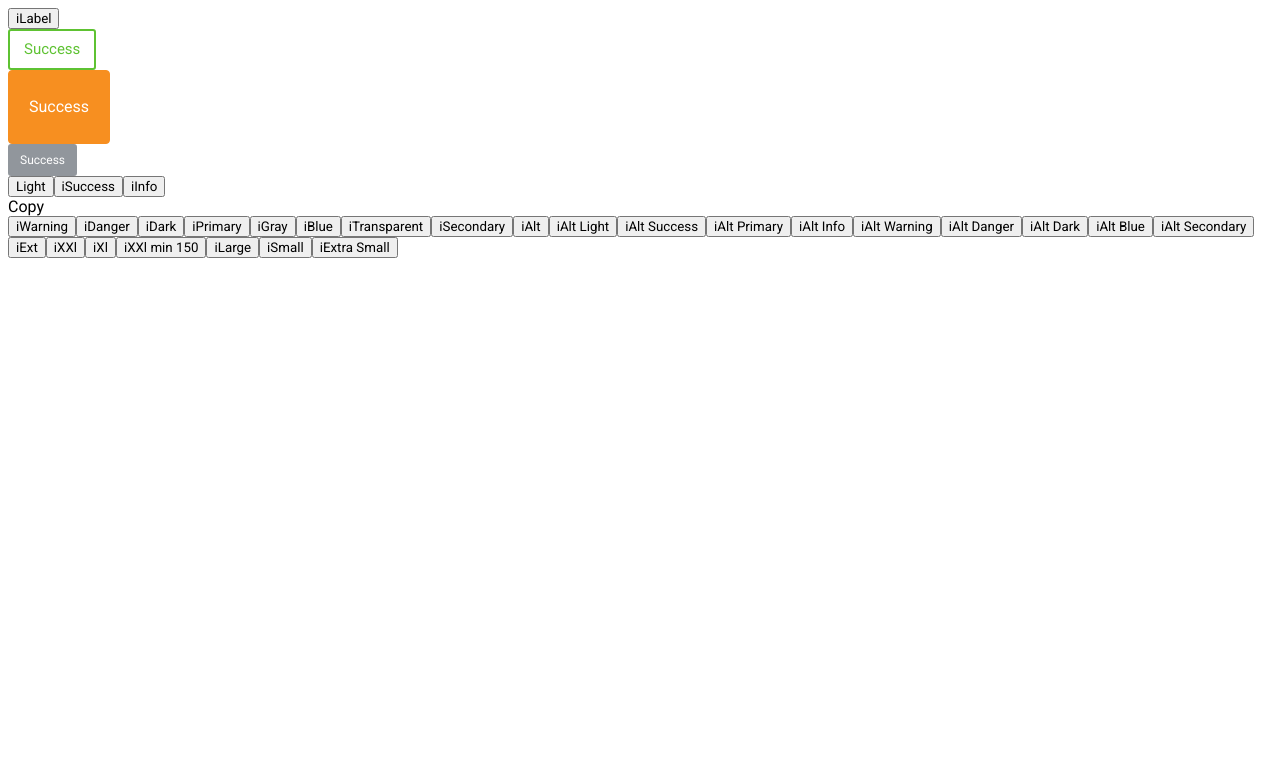
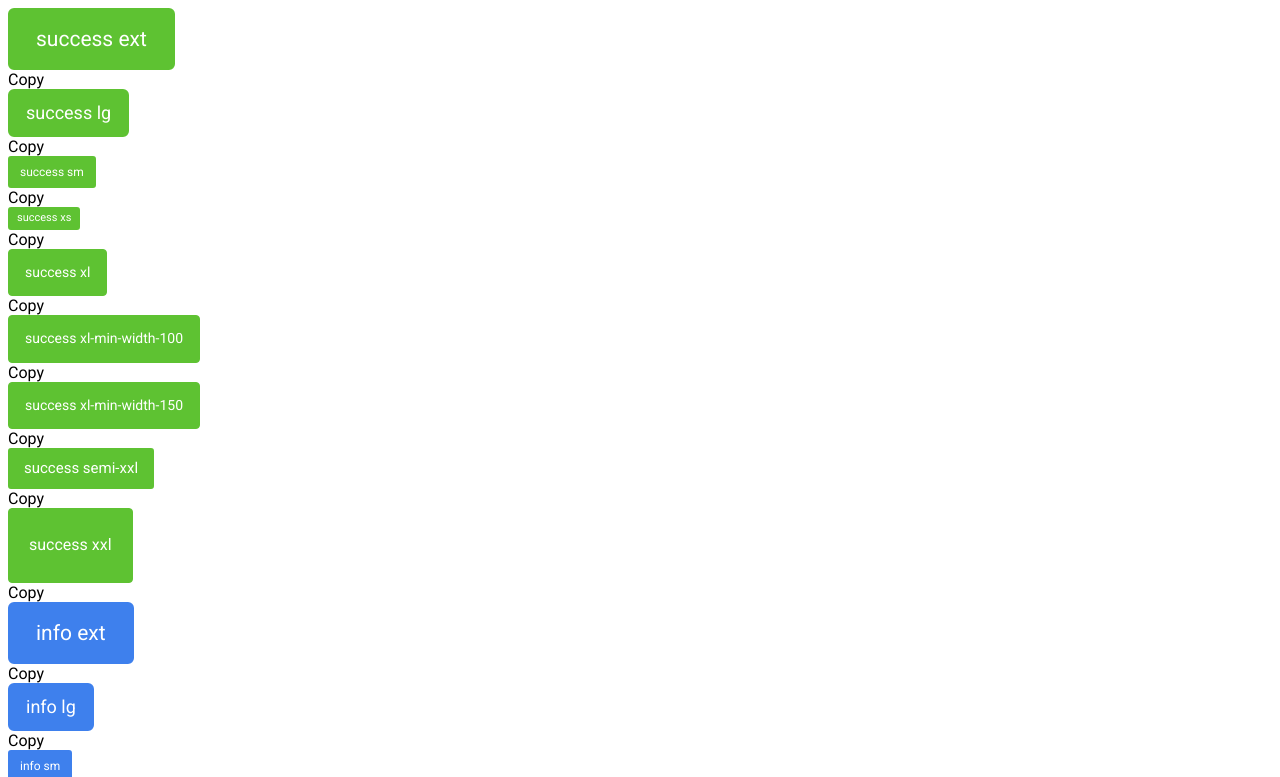
Before and after one commit to anna7461/learning-area, an Angular app: page / in a window 1280 px wide. Shown: the top 777 px of the page. Built offline with nearby package versions, Linux system fonts and the light colour scheme.

Commit message:
2 files modified

```diff
--- a/src/app/app.component.html
+++ b/src/app/app.component.html
@@ -1,153 +1,29 @@
-<button class="mbz-btn">
-  <span class="mbz-icon">i</span>
-  <span>Label</span>
-</button>
+<ng-container *ngFor="let type of types; let i = index">
+  <ng-container *ngFor="let size of sizes; let i = index">
+    <div>
+      <app-button
+        id="buttonElement{{ i }}"
+        label="{{ type }} {{ size }}"
+        type="{{ type }}"
+        size="{{ size }}"
+      ></app-button>
+    </div>
+    <div (click)="copyText(type, size)" class="copy">Copy</div>
+    <div *ngIf="fallback" class="fallback-success">Copied</div>
+  </ng-container>
+</ng-container>
 
-<app-button [label]="'Success'" type="success" outline></app-button>
+<ng-container *ngFor="let type of types; let i = index">
+  <ng-container *ngFor="let size of sizes; let i = index">
+    <app-button
+      #buttonElement
+      label="{{ type }} {{ size }}"
+      type="{{ type }}"
+      size="{{ size }}"
+      outline
+    ></app-button>
 
-<app-button [label]="'Success'" type="primary" size="xxl"></app-button>
-
-<app-button [label]="'Success'" type="secondary" size="sm"></app-button>
-
-<button class="mbz-btn mbz-btn-light">
-  <!-- <span class="mbz-icon"></span> -->
-  <span>Light</span>
-</button>
-
-<button class="mbz-btn mbz-btn-success">
-  <span class="mbz-icon">i</span>
-  <span class="asd">Success</span>
-</button>
-
-<button #buttonElement class="mbz-btn mbz-btn-info">
-  <span class="mbz-icon">i</span>
-  <span class="aaa">Info</span>
-</button>
-
-<div (click)="handleClick()" class="copy">Copy</div>
-<div *ngIf="fallback" class="fallback-success">Copied</div>
-
-<button class="mbz-btn mbz-btn-warning">
-  <span class="mbz-icon">i</span>
-  <span>Warning</span>
-</button>
-
-<button class="mbz-btn mbz-btn-danger">
-  <span class="mbz-icon">i</span>
-  <span>Danger</span>
-</button>
-
-<button class="mbz-btn mbz-btn-dark">
-  <span class="mbz-icon">i</span>
-  <span>Dark</span>
-</button>
-
-<button class="mbz-btn mbz-btn-primary">
-  <span class="mbz-icon">i</span>
-  <span>Primary</span>
-</button>
-
-<button class="mbz-btn mbz-btn-gray">
-  <span class="mbz-icon">i</span>
-  <span>Gray</span>
-</button>
-
-<button class="mbz-btn mbz-btn-blue">
-  <span class="mbz-icon">i</span>
-  <span>Blue</span>
-</button>
-
-<button class="mbz-btn mbz-btn-transparent">
-  <span class="mbz-icon">i</span>
-  <span>Transparent</span>
-</button>
-
-<button class="mbz-btn mbz-btn-secondary">
-  <span class="mbz-icon">i</span>
-  <span>Secondary</span>
-</button>
-
-<button class="mbz-btn-alt">
-  <span class="mbz-icon">i</span>
-  <span>Alt</span>
-</button>
-
-<button class="mbz-btn-alt mbz-btn-light">
-  <span class="mbz-icon">i</span>
-  <span>Alt Light</span>
-</button>
-
-<button class="mbz-btn-alt mbz-btn-success">
-  <span class="mbz-icon">i</span>
-  <span>Alt Success</span>
-</button>
-
-<button class="mbz-btn-alt mbz-btn-primary">
-  <span class="mbz-icon">i</span>
-  <span>Alt Primary</span>
-</button>
-
-<button class="mbz-btn-alt mbz-btn-info">
-  <span class="mbz-icon">i</span>
-  <span>Alt Info</span>
-</button>
-
-<button class="mbz-btn-alt mbz-btn-warning">
-  <span class="mbz-icon">i</span>
-  <span>Alt Warning</span>
-</button>
-
-<button class="mbz-btn-alt mbz-btn-danger">
-  <span class="mbz-icon">i</span>
-  <span>Alt Danger</span>
-</button>
-
-<button class="mbz-btn-alt mbz-btn-dark">
-  <span class="mbz-icon">i</span>
-  <span>Alt Dark</span>
-</button>
-
-<button class="mbz-btn-alt mbz-btn-blue">
-  <span class="mbz-icon">i</span>
-  <span>Alt Blue</span>
-</button>
-
-<button class="mbz-btn-alt mbz-btn-secondary">
-  <span class="mbz-icon">i</span>
-  <span>Alt Secondary</span>
-</button>
-
-<button class="mbz-btn mbz-btn-light mbz-btn-ext">
-  <span class="mbz-icon">i</span>
-  <span>Ext</span>
-</button>
-
-<button class="mbz-btn mbz-btn-light mbz-btn-xxl">
-  <span class="mbz-icon">i</span>
-  <span>XXl</span>
-</button>
-
-<button class="mbz-btn mbz-btn-light mbz-btn-xl">
-  <span class="mbz-icon">i</span>
-  <span>Xl</span>
-</button>
-
-<button class="mbz-btn mbz-btn-light mbz-btn-xl-min-width-150">
-  <span class="mbz-icon">i</span>
-  <span>XXl min 150</span>
-</button>
-
-<button class="mbz-btn mbz-btn-light mbz-btn-lg">
-  <span class="mbz-icon">i</span>
-  <span>Large</span>
-</button>
-
-<button class="mbz-btn mbz-btn-light mbz-btn-sm">
-  <span class="mbz-icon">i</span>
-  <span>Small</span>
-</button>
-
-<button class="mbz-btn mbz-btn-light mbz-btn-xs">
-  <span class="mbz-icon">i</span>
-  <span>Extra Small</span>
-</button>
+    <div (click)="copyText(type, size, true)" class="copy">Copy</div>
+    <div *ngIf="fallback" class="fallback-success">Copied</div>
+  </ng-container>
+</ng-container>
--- a/src/app/app.component.ts
+++ b/src/app/app.component.ts
@@ -1,4 +1,5 @@
 import { Component, VERSION, ViewChild } from '@angular/core';
+import { ButtonComponent } from './shared-components/buttons/button/button.component';
 
 @Component({
   selector: 'my-app',
@@ -7,16 +8,58 @@ import { Component, VERSION, ViewChild } from '@angular/core';
 })
 export class AppComponent {
   name = 'Angular ' + VERSION.major;
+
   public fallback: any;
+
   @ViewChild('buttonElement', { static: false }) anna;
 
+  types = [
+    'success',
+    'info',
+    'warning',
+    'danger',
+    'dark',
+    'secondary',
+    'primary',
+    'light',
+    'transparent',
+    'blue',
+    'white',
+  ];
+  sizes = [
+    'ext',
+    'lg',
+    'sm',
+    'xs',
+    'xl',
+    'xl-min-width-100',
+    'xl-min-width-150',
+    'semi-xxl',
+    'xxl',
+  ];
   /**
    * Put clickend element's html element to clipbord to allow paste anywhere.
    * @author Levon Hakobyan
    */
-  public handleClick() {
-    const tagText = this.anna.nativeElement.outerHTML;
-    navigator.clipboard.writeText(tagText.replace(/\b\s_ngcontent\S+/gi, ''));
+  // public handleClick() {
+  //   const tagText = this.anna.nativeElement.outerHTML;
+  //   navigator.clipboard.writeText(tagText.replace(/\b\s_ngcontent\S+/gi, ''));
+
+  //   setTimeout(() => {
+  //     this.fallback = true;
+  //   }, 100);
+  // }
+
+  public copyText(size: string, type: string, outline = false) {
+    let x = `<app-button`;
+
+    if (size) x += ` size="${size}"`;
+    if (type) x += ` type="${type}"`;
+    if (outline) x += ` outline`;
+    x += `></app-button>`;
+    navigator.clipboard.writeText(x);
+    setTimeout(() => (this.fallback = true));
   }
 }
 // <button class="mbz-btn mbz-btn-success"><span class="mbz-icon">i</span><span class="asd">Success</span></button>
+//
```
